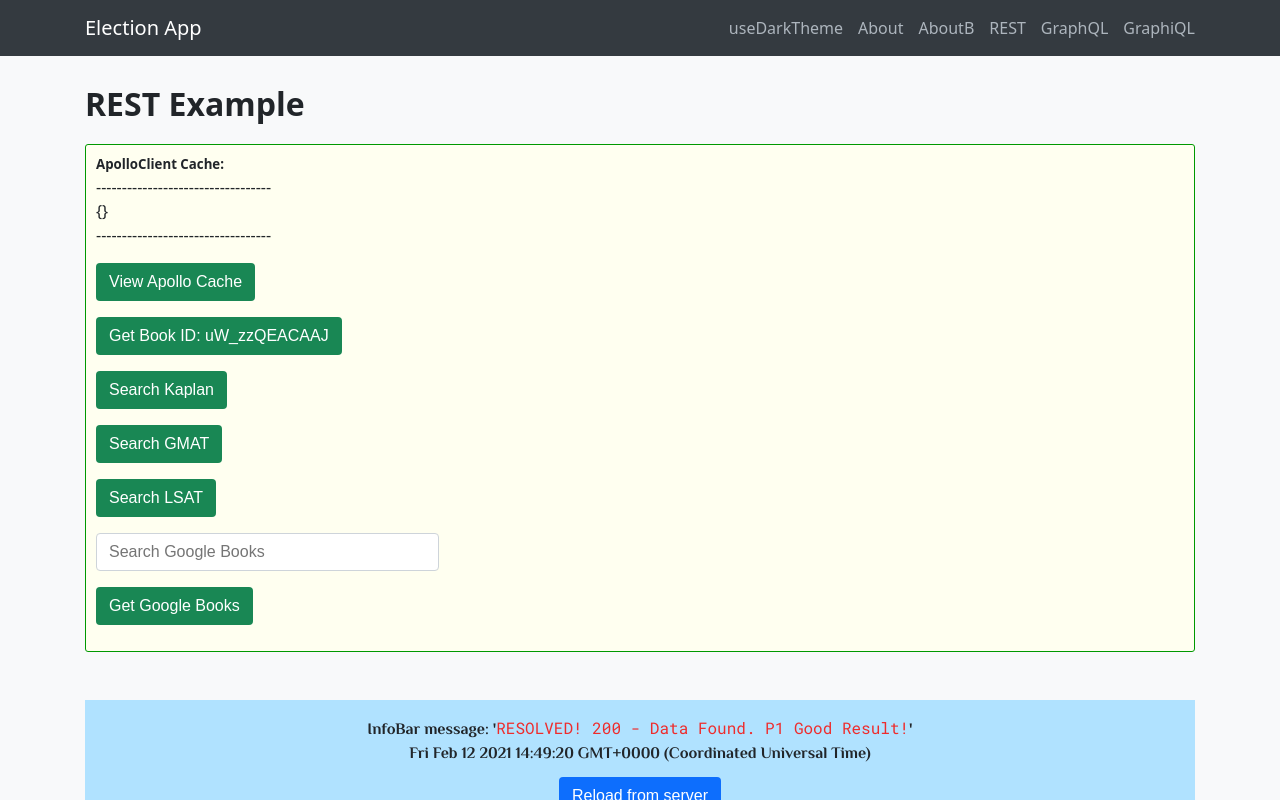
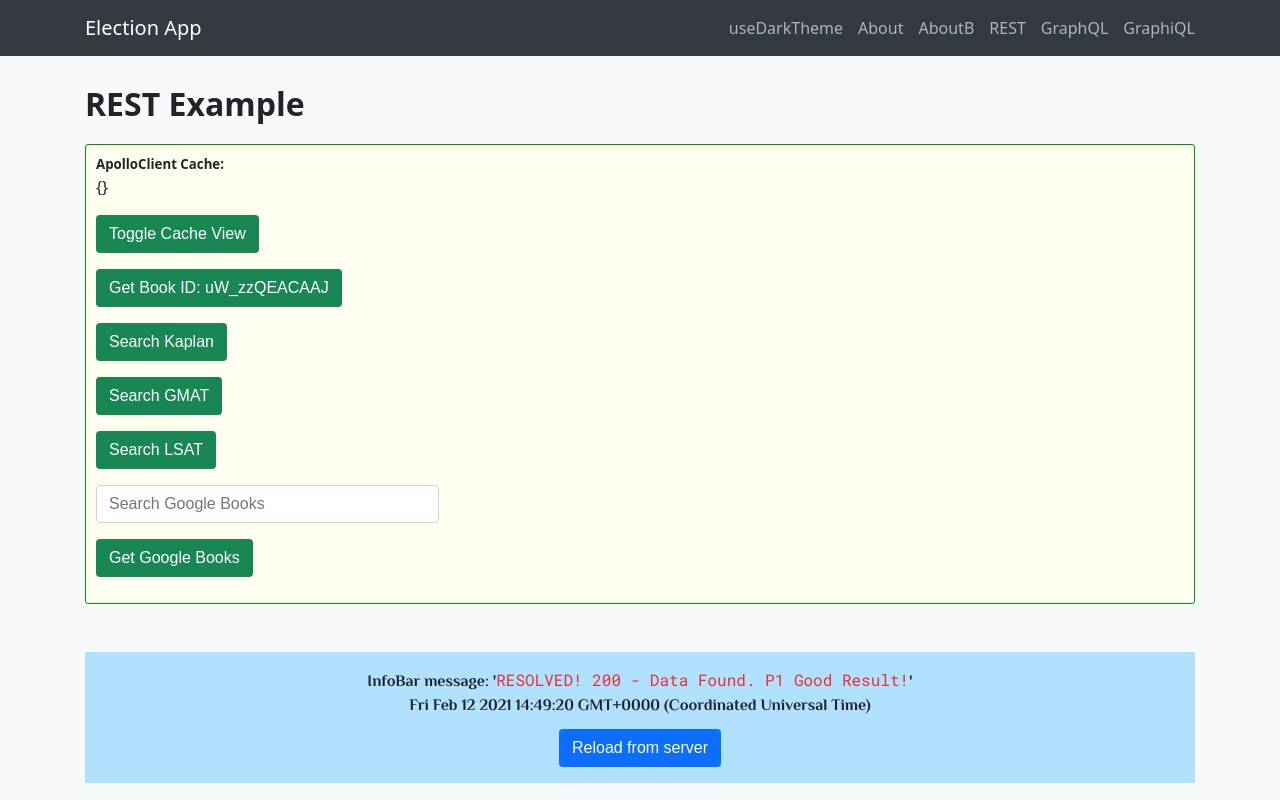
Before and after one commit to alexsmith716/Demo-Thirtyfour, a React app: page /restfulexample in a window 1280 px wide. Both pictures are taken after a click on the button "View Apollo Cache". Shown: the top 800 px of the page. Built offline with nearby package versions, Linux system fonts and the light colour scheme; the HTML template or start-up script is replaced by a standard one.

Commit message:
fix: Fixed toggle GraphQLExample cache view.

```diff
--- a/src/components/GoogleBookBook/GoogleBookBook.jsx
+++ b/src/components/GoogleBookBook/GoogleBookBook.jsx
@@ -11,9 +11,11 @@ export const GoogleBookBook = ({ book }) => {
 	const [toggleDescriptionView, setToggleDescriptionView] = useState(false);
 	const [bookFavorite, setBookFavorite] = useState(false);
 
-	// Mutations only support a 'no-cache' fetchPolicy
-	const [googleBookModifyFavorite, { error: googleBookModifyFavoriteERROR, data: googleBookModifyFavoriteDATA }] = useMutation(
-		GOOGLE_BOOK_MODIFY_FAVORITE,
+	const [googleBookModifyFavorite, {
+			error: googleBookModifyFavoriteERROR,
+			data: googleBookModifyFavoriteDATA,
+		}] = useMutation(
+			GOOGLE_BOOK_MODIFY_FAVORITE,
 	);
 
 	const upgradeThumbnailURL = (url) => {
@@ -22,13 +24,14 @@ export const GoogleBookBook = ({ book }) => {
 	};
 
 	useEffect(() => {
-		if (googleBookModifyFavoriteDATA) {
-			const { googleBookModifyFavorite: { book }} = googleBookModifyFavoriteDATA;
-			//	const bookFav = googleBookModifyFavoriteDATA?.googleBookModifyFavorite?.book?.favorite;
-			setBookFavorite(book.favorite)
-		}
-
-	},[googleBookModifyFavoriteDATA]);
+			if (googleBookModifyFavoriteDATA) {
+				const { googleBookModifyFavorite: { book }} = googleBookModifyFavoriteDATA;
+				//  const bookFav = googleBookModifyFavoriteDATA?.googleBookModifyFavorite?.book?.favorite;
+				setBookFavorite(book.favorite)
+			}
+		},
+		[googleBookModifyFavoriteDATA,]
+	);
 
 	return (
 		<div className="row-flex">
--- a/src/containers/GraphQLExample/GraphQLExample.js
+++ b/src/containers/GraphQLExample/GraphQLExample.js
@@ -21,7 +21,7 @@ const GraphQLExample = () => {
 	const [rickAndMortyCharactersFilterName, setRickAndMortyCharactersFilterName] = useState('');
 	const [rickAndMortyCharactersCurrentPage, setRickAndMortyCharactersCurrentPage] = useState(null);
 	const [rickAndMortyResults, setRickAndMortyResults] = useState(false);
-	const [toggleCacheView, setToggleCacheView] = useState(true);
+	const [toggleCacheView, setToggleCacheView] = useState(false);
 
 	const client = useApolloClient();
 
@@ -67,20 +67,16 @@ const GraphQLExample = () => {
 				if (results.length > 0) {
 					setRickAndMortyResults(true);
 				}
-				if (clientExtract) {
-					setToggleCacheView(true);
+				if (toggleCacheView) {
+					setClientExtract(client.extract());
 				}
 			}
 		},
-		[rickAndMortyCharactersData, rickAndMortyCharactersFilterName,]
+		[rickAndMortyCharactersData, rickAndMortyCharactersFilterName, toggleCacheView]
 	);
 
 	const viewCacheChangeHandler = e => {
-		if (clientExtract) {
-			setToggleCacheView(!toggleCacheView);
-		} else {
-			setClientExtract(client.extract())
-		}
+		setToggleCacheView(!toggleCacheView);
 	};
 
 	return (
--- a/src/containers/RESTfulExample/RESTfulExample.js
+++ b/src/containers/RESTfulExample/RESTfulExample.js
@@ -15,6 +15,7 @@ const RESTfulExample = () => {
 
 	const [clientExtract, setClientExtract] = useState(null);
 	const [googleBookSearch, setGoogleBookSearch] = useState('');
+	const [toggleCacheView, setToggleCacheView] = useState(false);
 
 	const client = useApolloClient();
 
@@ -56,9 +57,16 @@ const RESTfulExample = () => {
 			if (googleBookData) {
 				console.log('>>>>>>>>>>>>>>>>>>>>>>>> RESTfulExample > useEffect() > googleBookData: ', googleBookData);
 			}
+			if (toggleCacheView) {
+				setClientExtract(client.extract());
+			}
 		},
-		[googleBooksData, googleBookSearch, googleBookData]
+		[googleBooksData, googleBookSearch, googleBookData, toggleCacheView,]
 	);
+
+	const viewCacheChangeHandler = e => {
+		setToggleCacheView(!toggleCacheView);
+	};
 
 	return (
 		<>
@@ -130,12 +138,10 @@ const RESTfulExample = () => {
 							</div>
 						)}
 
-						{clientExtract !== null && (
-							<div>
+						{clientExtract && (
+							<div className={!toggleCacheView ? 'text-overflow-ellipsis-one' : ''}>
 								<h5>ApolloClient Cache:</h5>
-								<div>----------------------------------</div>
 								<div>{JSON.stringify(clientExtract)}</div>
-								<div>----------------------------------</div>
 							</div>
 						)}
 					</div>
@@ -144,8 +150,8 @@ const RESTfulExample = () => {
 						<Button
 							type="button"
 							className="btn-success btn-md"
-							onClick={() => setClientExtract(client.extract())}
-							buttonText="View Apollo Cache"
+							onClick={viewCacheChangeHandler}
+							buttonText={!clientExtract ? "View Apollo Cache" : "Toggle Cache View"}
 						/>
 					</div>
 
```
Also changed, not shown: 1 other file (tests, documents, lock files or other folders).
